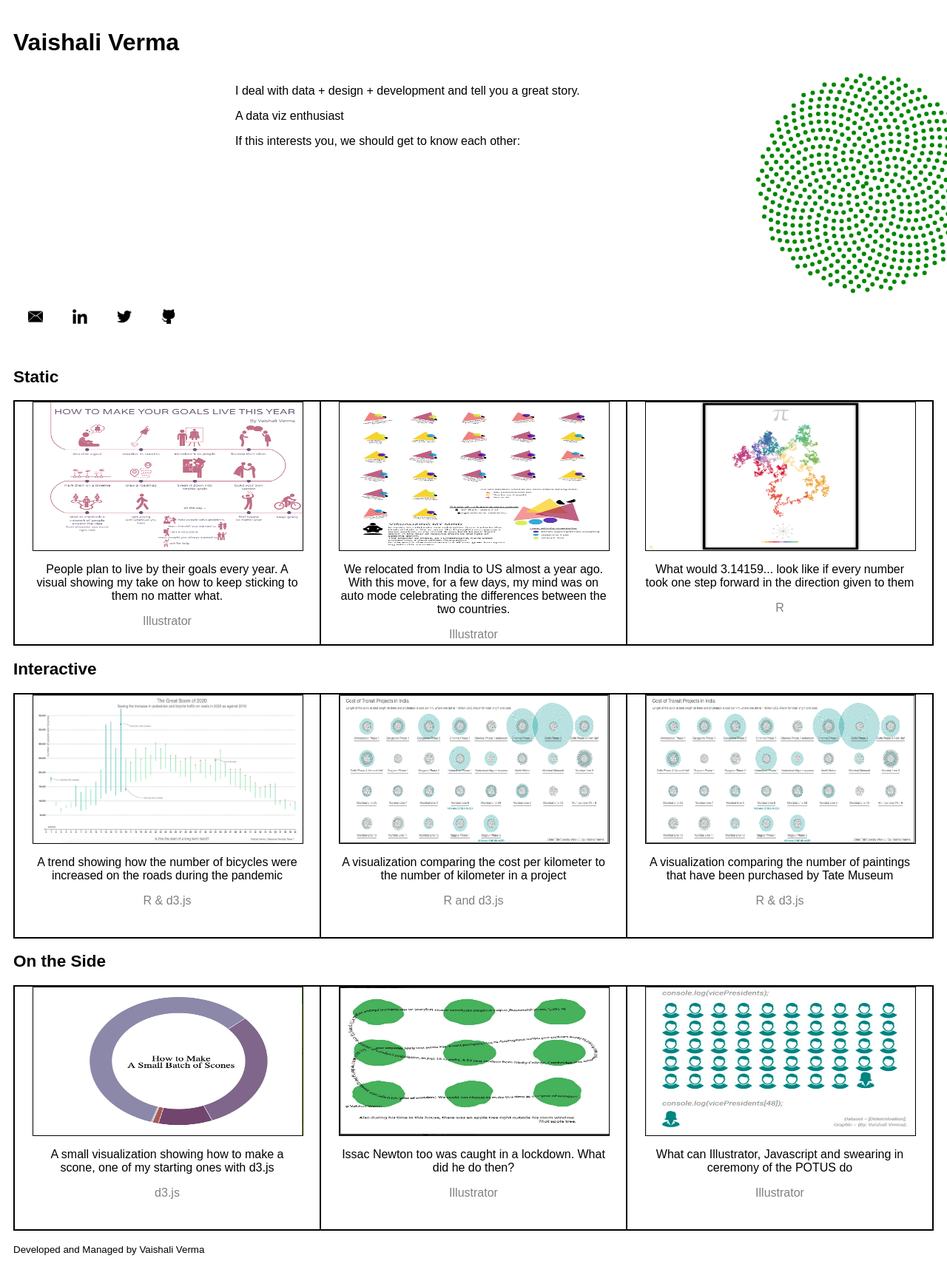
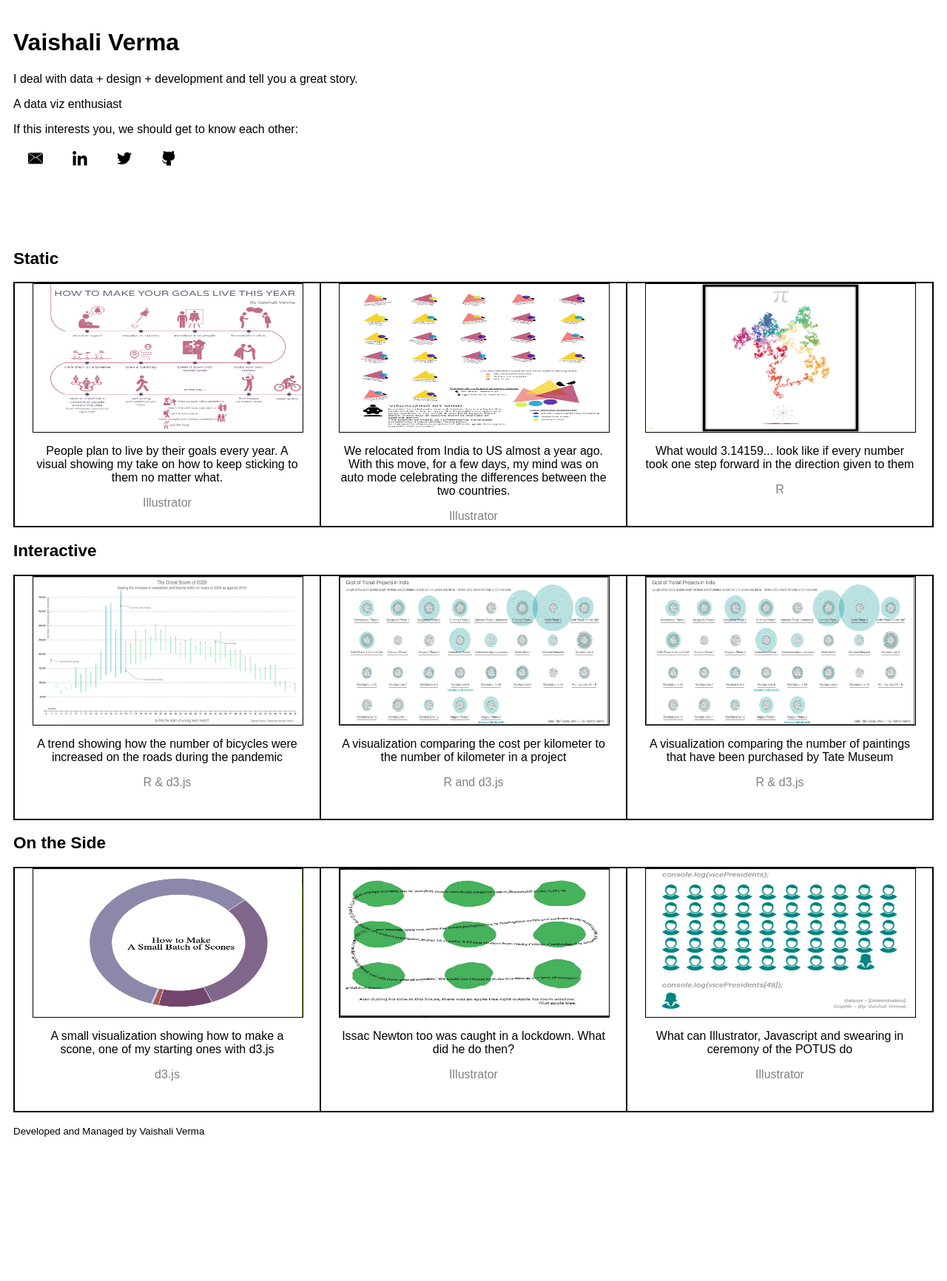
Before and after one commit to vaishalivr/vaishalivr.github.io, a Jekyll site: the page built from index.md, in a window 1280 px wide. Shown: the whole page at 74% size. Built offline with Jekyll 4.4.1, drawn with Linux system fonts in a browser that asks for light colours; our own code applies the rules of GitHub Pages for plain Markdown files; a script that is not in the unit is left out; after the commit the page ends 1572 px from its top, so only the background shows below that.

Commit message:
Update default.html

```diff
--- a/_layouts/default.html
+++ b/_layouts/default.html
@@ -11,28 +11,26 @@
   </head>
 
   <body>
-
+	<div class = 'introduction'>
 	    <header>
 	        <h1>Vaishali Verma</h1>
-	<div class = 'introduction'>
-		<svg></svg>
-		<div>
 				<p>I deal with data + design + development and tell you a great story. </p>
 				<p>A data viz enthusiast</p>
-			<p>If this interests you, we should get to know each other:</p>
-		</div>
-	</div>
+				<p>If this interests you, we should get to know each other:
 
 			        <span class = 'social'>
 			          <a href="mailto:vaishalivv@gmail.com" target="_blank"><img class="logo_img" src="img/logo-mail.png" alt="mail link"></a>
 			          <a href="https://www.linkedin.com/in/vaishali-vr/" target="_blank"><img class="logo_img" src="img/logo-linkedin.png" alt="linkedin link"></a>
 			          <a href="https://twitter.com/Vaishali__Vr" target="_blank"><img class="logo_img" src="img/logo-twitter.png" alt="twitter link"></a>
-          <a href="https://github.com/vaishalivr" target="_blank"><img class="logo_img" src="img/logo-github.png" alt="github link"></a>
+			          <a href="https://github.com/vaishalivr" target="_blank"><img class="logo_img" src="img/logo-github.png" alt="github link">
+			          </a>
 			        </span>
 	        	</p>
-
 	     </header>
 
+	     <svg></svg>
+
+    </div>
      <section>
         <div class = 'work-subheads'>
           <h2>Static</h2>
```
Lines whose indentation alone changed are shown as unchanged.
